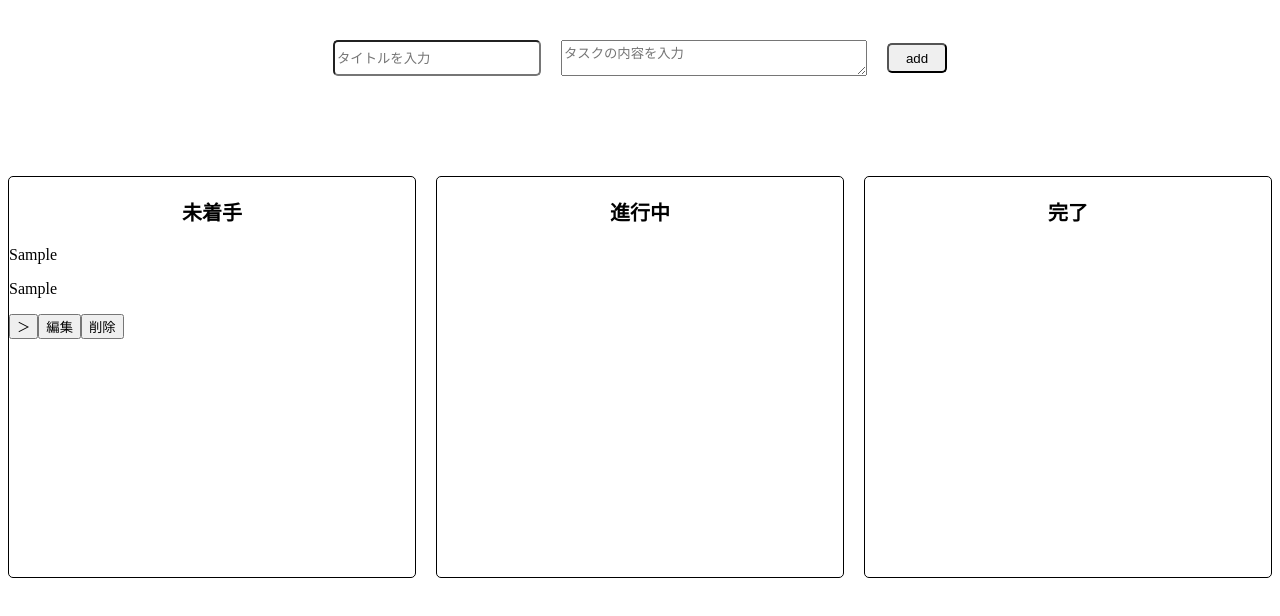
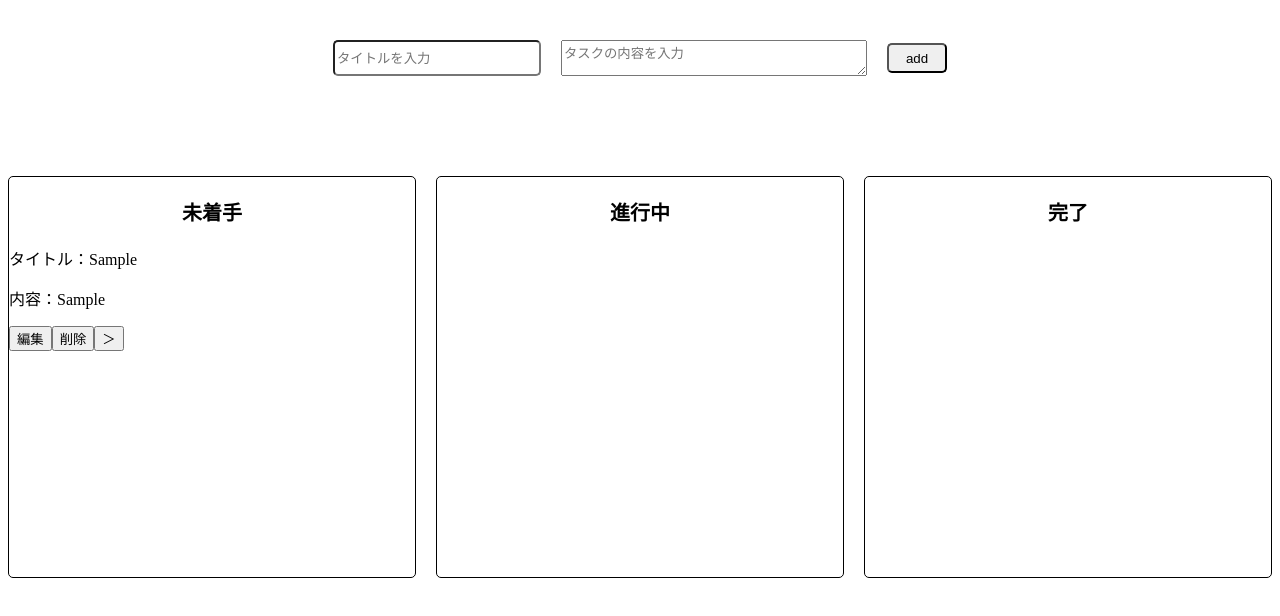
Before and after one commit to nkkn-prog/menta-practice, a React (Vite) app in the folder react-todo-app-beginner/: page / in a window 1280 px wide. Both pictures are taken after typing "Sample", "Sample" into the empty fields and a click on the button "add". Shown: the top 616 px of the page. Built offline with nearby package versions, Linux system fonts and the light colour scheme.

Commit message:
ステータス変更ボタンの位置変更

```diff
--- a/react-todo-app-beginner/src/todos.tsx
+++ b/react-todo-app-beginner/src/todos.tsx
@@ -235,11 +235,11 @@ export default function Todos() {
                 />
               ) : (
                 <>
-                  <p>{task.title}</p>
-                  <p>{task.content}</p>
-                  <button onClick={() => changeStatusToProgressFromNotStarted(index)}>＞</button>
+                  <p>タイトル：{task.title}</p>
+                  <p>内容：{task.content}</p>
                   <button onClick={() => editClick(index, statuses[0])}>編集</button>
                   <button onClick={() => deleteTask(index, statuses[0])}>削除</button>
+                  <button onClick={() => changeStatusToProgressFromNotStarted(index)}>＞</button>
                 </>
               )}
             </div>
@@ -251,14 +251,14 @@ export default function Todos() {
           {inProgressTasks.map((task, index) => {
             return (
               <div key={task.uuid}>
-                <button onClick={()=>changeStatusToNotStarted(index)}>＜</button>
                 <p>{task.title}</p>
                 <p>{task.content}</p>
-                <button onClick={()=>changeStatusToCompleted(index)}>＞</button>
+                <button onClick={()=>changeStatusToNotStarted(index)}>＜</button>
                 {/* ここに編集ボタン/本当はfontawesomeを導入したかったが、ESLintの競合が発生して導入できなかったので、以下のようなボタンを設置 */}
                 <button>{task.isEditing ? '保存': '編集'}</button>
                 {/* ここに削除ボタン/本当はfontawesomeを導入したかったが、ESLintの競合が発生して導入できなかったので、以下のようなボタンを設置*/}
                 <button onClick={() => deleteTask(index, statuses[1])}>削除</button>
+                <button onClick={()=>changeStatusToCompleted(index)}>＞</button>
               </div>
             )
           })}
@@ -269,9 +269,9 @@ export default function Todos() {
           {completedTasks.map((task, index) => {
             return (
               <div key={task.uuid}>
-                <button onClick={()=>changeStatusToProgressFromCompleted(index)}>＜</button>
                 <p>{task.title}</p>
                 <p>{task.content}</p>
+                <button onClick={()=>changeStatusToProgressFromCompleted(index)}>＜</button>
                 {/* ここに編集ボタン/本当はfontawesomeを導入したかったが、ESLintの競合が発生して導入できなかったので、以下のようなボタンを設置 */}
                 <button>編集</button>
                 {/* ここに削除ボタン/本当はfontawesomeを導入したかったが、ESLintの競合が発生して導入できなかったので、以下のようなボタンを設置*/}
```
